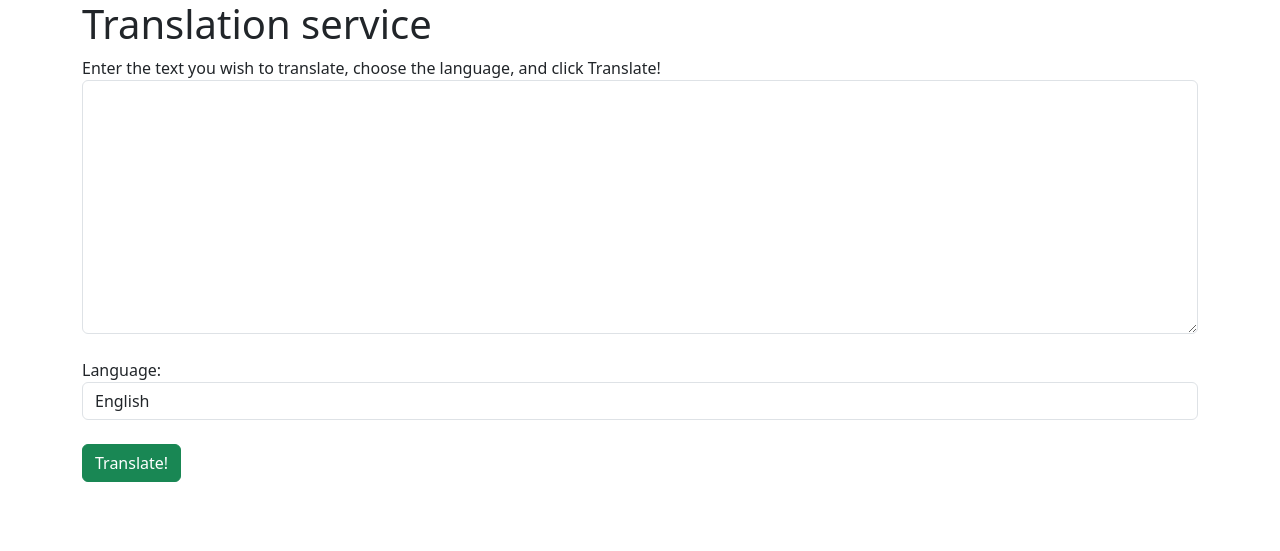
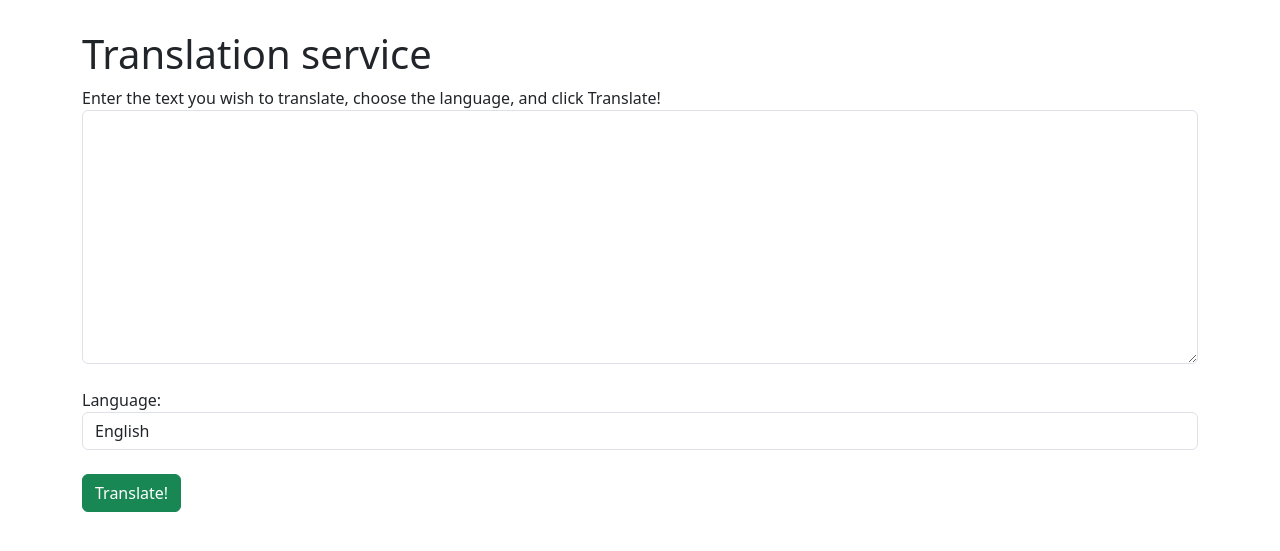
Before and after one commit to quasiEvil/WoMakersCode-MicrosoftLearn-Flask-Web-App-Challenge, a Flask app: page / in a window 1280 px wide. Shown: the top 551 px of the page. Run offline with Flask 3, Linux system fonts and the light colour scheme.

Commit message:
:wrench:

```diff
--- a/templates/index.html
+++ b/templates/index.html
@@ -9,10 +9,15 @@
       integrity="sha384-9ndCyUaIbzAi2FUVXJi0CjmCapSmO7SnpJef0486qhLnuZ2cdeRhO02iuK6FUUVM"
       crossorigin="anonymous"
     />
-    <title>Translator</title>
+    <title>Simple AI Translator</title>
+    <style>
+      .top {
+        margin-top: 30px;
+      }
+    </style>
   </head>
   <body>
-    <div class="container">
+    <div class="container top">
       <h1>Translation service</h1>
       <div>
         Enter the text you wish to translate, choose the language, and click
```
Also changed, not shown: templates/results.html (+6 -1 lines), README.md, 1 other file.
